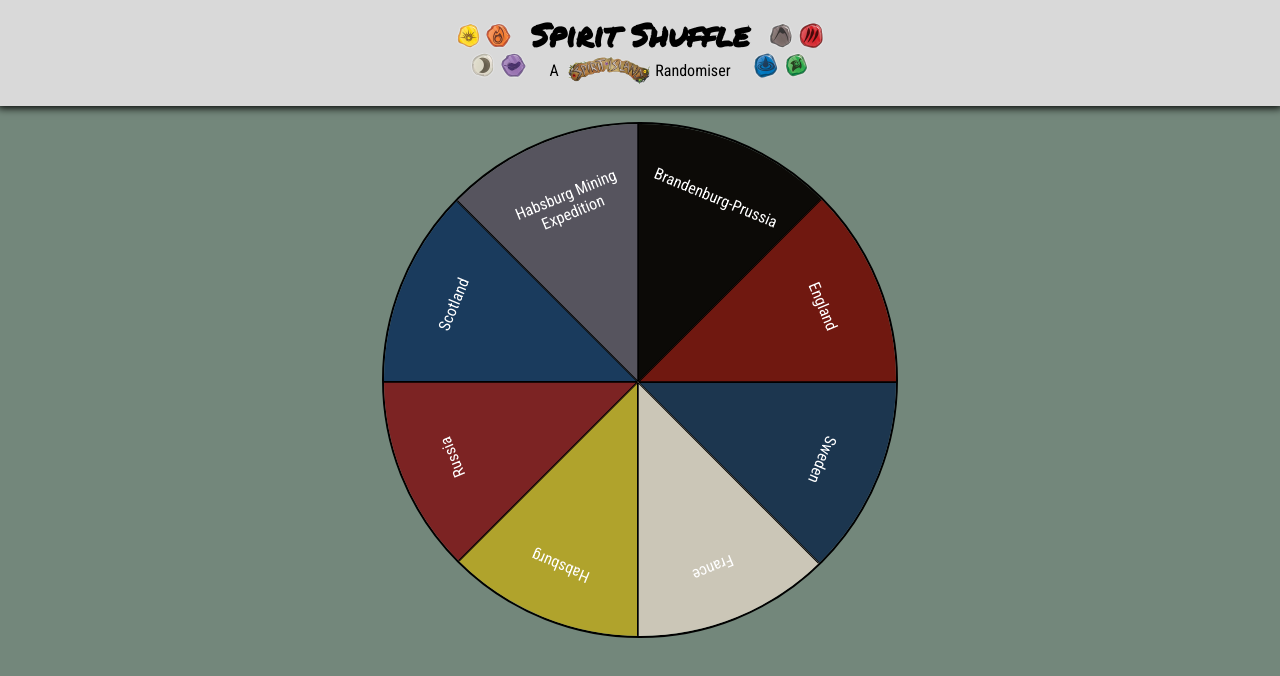
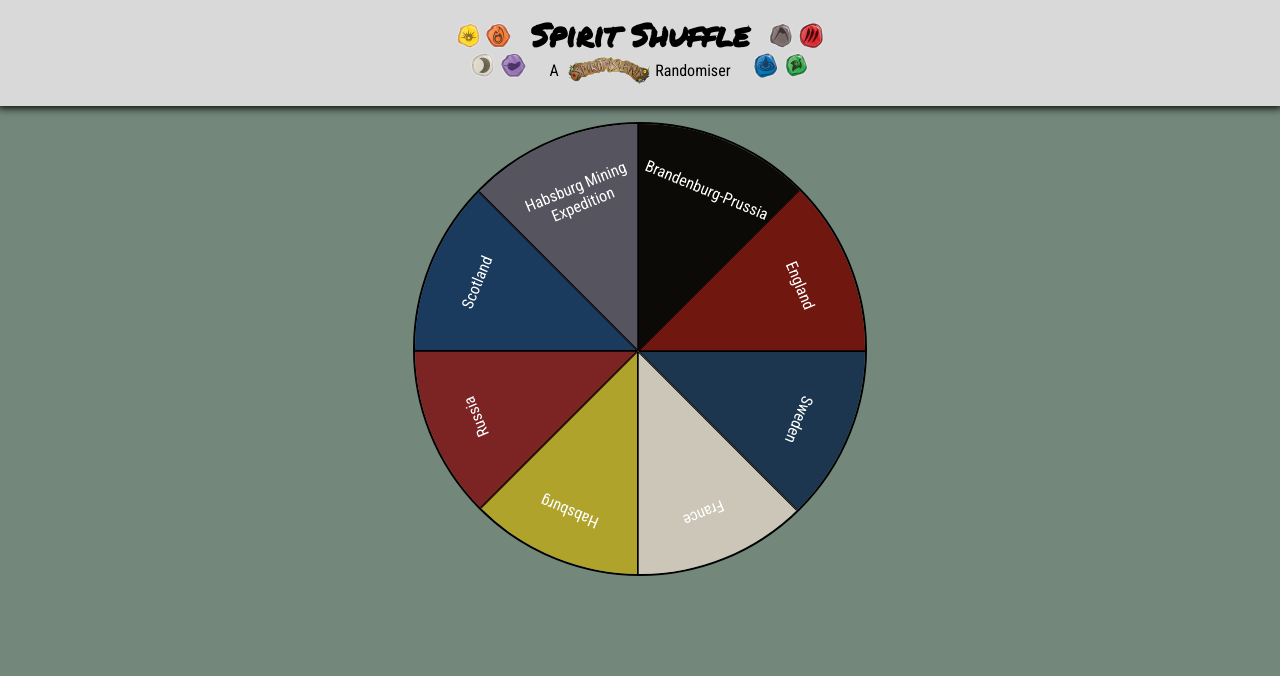
Before and after one commit to robbyoung/spirit-shuffle, a React (Create React App) app: page /difficulty in a window 1280 px wide. Shown: the top 676 px of the page. Built offline with nearby package versions, Linux system fonts and the light colour scheme.

Commit message:
Spin that wheel

```diff
--- a/src/components/adversary-wheel/adversary-wheel.scss
+++ b/src/components/adversary-wheel/adversary-wheel.scss
@@ -1,4 +1,6 @@
 @import '../../variables.scss';
+
+$deceleration: 0.8;
 
 .adversary-wheel {
     overflow:hidden;
@@ -6,8 +8,12 @@
     margin: 1em auto;
     border:  2px solid black;
     padding: 0;
-    width: 32em; height: 32em;
+    width: 80vw;
+    height: 80vw;
+    max-width: 450px;
+    max-height: 450px;
     border-radius: 50%;
+    cursor: pointer;
     list-style: none;
 
     $max-adversaries: 8;
@@ -35,6 +41,23 @@
                 }
             }
         }
+    }
+
+    &.wheel-spin-enter-active {
+        animation: wheel-spin 3s 0ms cubic-bezier(0,0,0,.99);
+    }
+
+    &.wheel-spin-enter-active, &.wheel-spin-enter-done {
+        transform: rotate(1880deg);
+    }
+
+    &.disabled {
+        cursor: default;
+    }
+
+    @keyframes wheel-spin {
+        0%   { transform: rotate(0deg); }
+        100% { transform: rotate(1880deg); }
     }
 
     .slice-contents {
--- a/src/components/adversary-wheel/adversary-wheel.tsx
+++ b/src/components/adversary-wheel/adversary-wheel.tsx
@@ -1,21 +1,57 @@
+import { useRef, useState } from 'react';
 import { Adversary } from '../../models/adversaries';
+import { CSSTransition } from 'react-transition-group';
 import './adversary-wheel.scss';
+
+enum WheelState {
+  Ready,
+  Spinning,
+  Done,
+}
 
 interface AdversaryWheelProps {
   availableAdversaries: Adversary[];
 }
 
 function AdversaryWheel({ availableAdversaries }: AdversaryWheelProps) {
+  const nodeRef = useRef(null);
+  const [wheelState, setWheelState] = useState(WheelState.Ready);
+
+  function handleWheelClick() {
+    if (wheelState === WheelState.Ready) {
+      setWheelState(WheelState.Spinning);
+    }
+  }
+
   return (
-    <ul className={`adversary-wheel slices-${availableAdversaries.length}`}>
+    <div>
+      <CSSTransition
+        nodeRef={nodeRef}
+        classNames="wheel-spin"
+        in={wheelState !== WheelState.Ready}
+        onEntered={() => setWheelState(WheelState.Done)}
+        timeout={3000}
+      >
+        <ul
+          ref={nodeRef}
+          className={`adversary-wheel slices-${availableAdversaries.length} ${
+            wheelState !== WheelState.Ready ? 'disabled' : ''
+          }`}
+          onClick={handleWheelClick}
+        >
           {availableAdversaries.map((adversary, i) => (
-        <li className={`slice-${i} slice-${adversary.key}`} key={adversary.key}>
+            <li
+              className={`slice-${i} slice-${adversary.key}`}
+              key={adversary.key}
+            >
               <div className="slice-contents">
                 <p>{adversary.name}</p>
               </div>
             </li>
           ))}
         </ul>
+      </CSSTransition>
+    </div>
   );
 }
 
--- a/src/components/spirit-card/spirit-card.tsx
+++ b/src/components/spirit-card/spirit-card.tsx
@@ -24,7 +24,7 @@ function SpiritCard({
   return (
     <CSSTransition
       nodeRef={nodeRef}
-      classNames={`card-animate`}
+      classNames="card-animate"
       in={animate && notDone}
       onEntered={() => updateNotDone(false)}
       onExited={onFinished}
```
Lines whose indentation alone changed are shown as unchanged.
